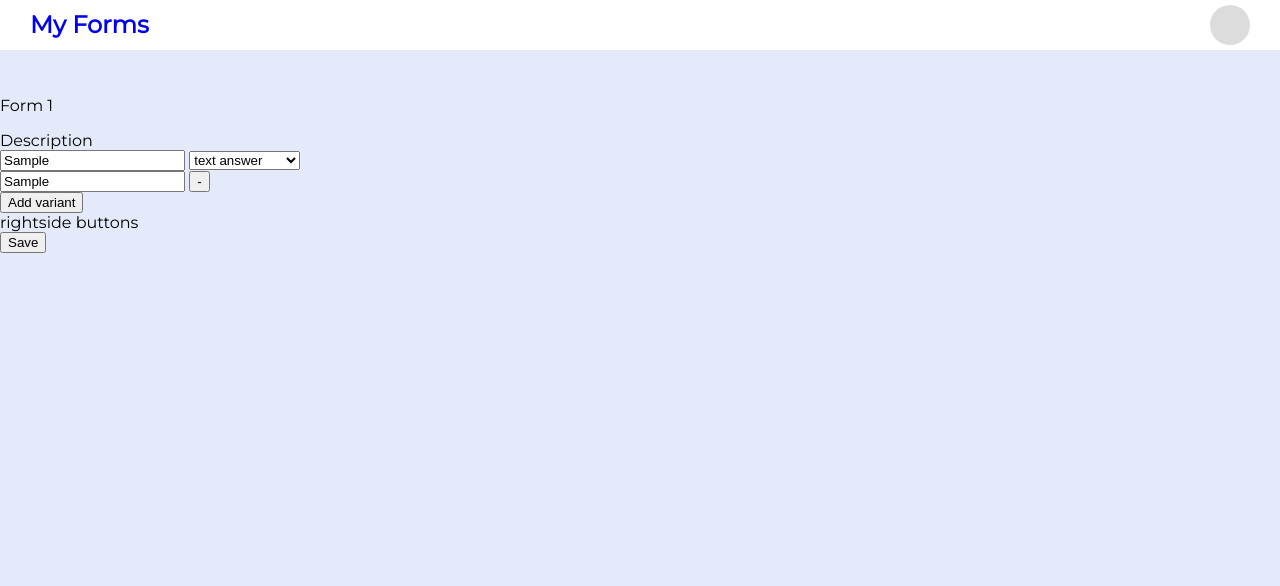
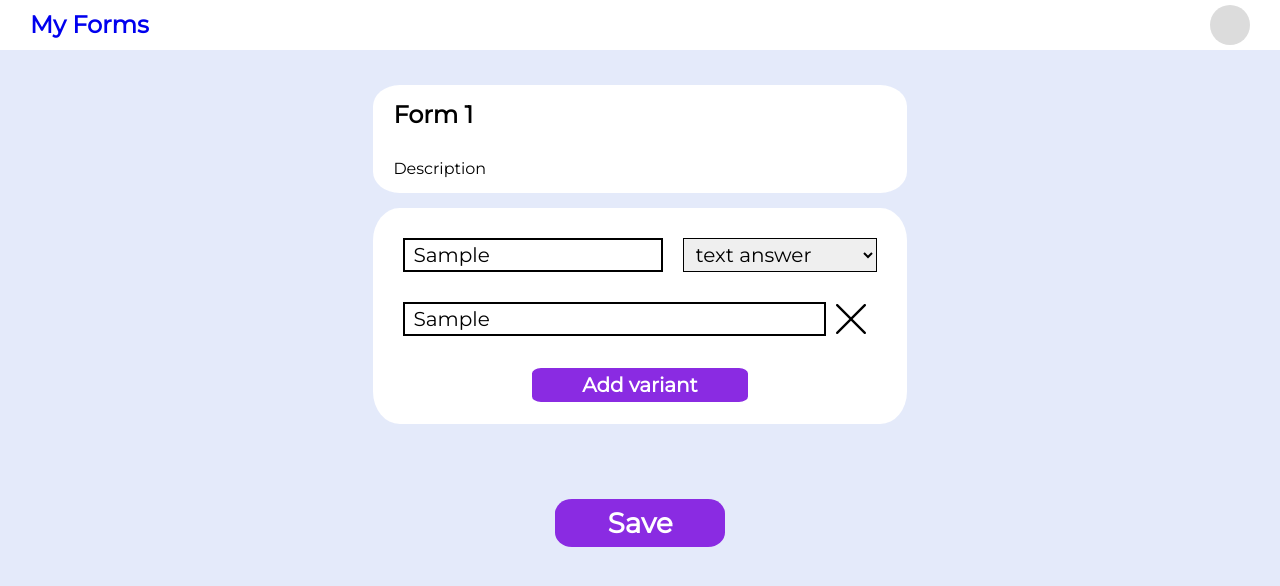
Before and after one commit to kirsider/MyForms, a plain HTML site: page Editor.html in a window 1280 px wide. Both pictures are taken after typing "Sample", "Sample" into the empty fields and a click on the button "Add variant". Drawn offline with Linux system fonts and the light colour scheme.

Commit message:
ended editor ui

```diff
--- a/Editor.html
+++ b/Editor.html
@@ -15,17 +15,17 @@
         <a class="account-link" href='/SignIn.html'></a>
     </header>
     <main>
-       <div>
-           <div>
+       <div class="form-box">
+           <div class="form-header-box">
                <p>Form 1</p>
-               <div>
+               <div class="description-box">
                    Description
                </div>
            </div>
-           <form>
-               <div>
-                   <div>
-                       <div>
+           <form class="edit-form">
+               <div class="question-box">
+                   <div class="main-question-box">
+                       <div class="question-set-box">
                            <input type="text" placeholder="Question name">
                            <select>
                                <option>text answer</option>
@@ -33,18 +33,21 @@
                                <option>multiple choice</option>
                            </select>
                        </div>
-                       <div>
+                       <div class="option-box">
                            <input type="text" placeholder="option/text">
-                           <button type="button">-</button>
+                           <button class="delete-option-btn" type="button"></button>
                        </div>
-                       <button type="button">Add variant</button>
+                       <button class="add-option-btn" type="button">Add variant</button>
                    </div>
-                   <div>
-                       rightside buttons
+                   <div class="control-btns">
+                       <button class="up-question-btn" type="button"></button>
+                       <button class="add-question-btn" type="button"></button>
+                       <button class="delete-question-btn" type="button"></button>
+                       <button class="down-question-btn" type="button"></button>
                    </div>
                 </div>
 
-               <button type="button">Save</button>
+               <button class="save-form-btn" type="button">Save</button>
            </form>
        </div>
     </main>
--- a/css/style.css
+++ b/css/style.css
@@ -1,4 +1,12 @@
 @import url('https://fonts.googleapis.com/css2?family=Montserrat&display=swap');
+
+/*
+* {
+    border-width: 1;
+    border-style: solid;
+    border-color: grey;
+}
+*/
 
 body {
     background-color: #E4EAFA;
@@ -69,13 +77,6 @@ header {
     grid-template-columns: 1fr 1fr 1fr 1fr;
 }
 
-/*
-.grid-wrapper > * {
-    border-width: 1;
-    border-style: solid;
-}
-*/
-
 .grid-wrapper > a {
     text-decoration: none;
     padding: 100px;
@@ -91,7 +92,7 @@ header {
     border-color: blueviolet;
 }
 
-.sign-in-box {
+.sign-box {
     margin: auto;
     width: fit-content;
     background-color: white;
@@ -100,17 +101,18 @@ header {
     text-align: center;
 }
 
-.sign-in-box > p {
+.sign-box > p {
     margin: 5px;
     font-size: 2em;
     font-weight: bold;
 }
 
-.sign-in-form {
-    margin: 20px 50px;
+.sign-form {
+    margin: 20px 50px 5px 50px;
 }
 
-.sign-in-form > input {
+.sign-form > input {
+    width: 300px;
     border-color: black;
     border-style: solid;
     border-width: 1%;
@@ -120,32 +122,183 @@ header {
     padding: 3px 8px;
 }
 
-.sign-in-form > input {
+.sign-form > input {
     outline: none;
 }
 
-.sign-in-form > button {
+.sign-form > button, .save-form-btn{
     background-color: blueviolet;
     font-family: inherit;
-    font-size: 24px;
-    margin: 10px;
+    font-size: 28px;
+    margin: 15px;
     padding: 5px 50px;
     font-weight: bolder;
-    border-radius: 9%/30%;
+    border-radius: 10%/30%;
+    border-style: solid;
+    border-color: transparent;
+    color: white;
+    transition: background-color 0.2s ease-out;
+}
+
+.sign-form > button:hover, .add-option-btn:hover, .save-form-btn:hover {
+    background-color: #5A189A;
+}
+
+.sign-form > button:focus, .add-option-btn:focus, .save-form-btn:focus {
+    outline: none;
+}
+
+.sign-form > button:active, .add-option-btn:active, .save-form-btn:active{
+    background-color: #3C096C;
+}
+
+.form-box {
+    margin: auto;
+    width: fit-content;
+}
+
+.form-header-box {
+    background-color: white;
+    border-radius: 5%/20%;
+}
+
+.form-header-box > p {
+    font-size: 1.5em;
+    font-weight: 700;
+    padding: 15px 0px;
+    margin: 5px 20px;
+}
+
+.description-box {
+    font-size: 1em;
+    font-weight: normal;
+    margin: 15px 20px;
+    padding-bottom: 15px;
+}
+
+.edit-form {
+    text-align: center;
+}
+
+.question-box:hover .control-btns{
+    visibility: initial;
+}
+
+.main-question-box {
+    background-color: white;
+    border-radius: 5%/15%;
+    padding: 5px 10px;
+    text-align: center;
+}
+
+.question-set-box{
+    margin: 20px 20px;
+    padding: 5px 0px;
+}
+
+.question-set-box > input {
+    border-color: black;
+    border-style: solid;
+    border-width: 1%;
+    font-size: 20px;
+    font-family: inherit;
+    padding: 3px 8px;
+    margin-right: 15px;
+}
+
+.question-set-box > select {
+    border-color: black;
+    border-style: solid;
+    font-size: 20px;
+    font-family: inherit;
+    padding: 3px 8px;
+}
+
+.option-box {
+    display: flex;
+    padding: 5px 0px;
+    margin: 10px 20px;
+}
+
+.option-box > input {
+    width: 85%;
+    border-color: black;
+    border-style: solid;
+    border-width: 1%;
+    font-size: 20px;
+    font-family: inherit;
+    padding: 3px 8px;
+}
+
+.delete-option-btn {
+    background-color: transparent;
+    background-image: url("/img/delete-option.svg");
+    background-size: 100%;
+    background-repeat: no-repeat;
+    background-position: center center;
+    padding: 15px;
+    margin-left: 10px;
+    outline: none;
+    border: none;
+}
+
+.delete-option-btn:active {
+    filter: opacity(30%);
+}
+
+.add-option-btn {
+    background-color: blueviolet;
+    font-family: inherit;
+    font-size: 20px;
+    margin: 15px;
+    padding: 5px 50px;
+    font-weight: bolder;
+    border-radius: 5%/20%;
     border-style: solid;
     border-color: white;
     color: white;
     transition: background-color 0.2s ease-out;
 }
 
-.sign-in-form > button:hover {
-    background-color: #5A189A;
+.control-btns {
+    margin: 5px;
+    visibility: hidden;
 }
 
-.sign-in-form > button:focus {
+.up-question-btn, .add-question-btn, .delete-question-btn, .down-question-btn {
+    padding: 20px;
+    margin: 5px;
+    border-radius: 100%;
+    background-color: white;
+    border: none;
     outline: none;
+    background-size: 75%;
+    background-repeat: no-repeat;
+    background-position: center center;
+    transition: background-color 0.2s ease-out;
 }
 
-.sign-in-form > button:active {
-    background-color: #3C096C;
+.up-question-btn:hover, .add-question-btn:hover, .delete-question-btn:hover, .down-question-btn:hover {
+    background-color:gainsboro;
 }
+
+.up-question-btn:active, .add-question-btn:active, .delete-question-btn:active, .down-question-btn:active {
+    background-color: gray;
+}
+
+.up-question-btn {
+    background-image: url("/img/updown-arrow.svg");
+    transform: scaleY(-1);
+}
+
+.down-question-btn {
+    background-image: url("/img/updown-arrow.svg");
+}
+
+.add-question-btn {
+    background-image: url("/img/plus-bg.svg");
+}
+
+.delete-question-btn {
+    background-image: url("/img/minus.svg");
+}
```
Also changed, not shown: MainPage.html (+1 -1 lines), SignIn.html (+2 -2 lines), SignUp.html (+2 -2 lines), img/delete-option.svg (added), img/minus.svg (added), img/updown-arrow.svg (added).
